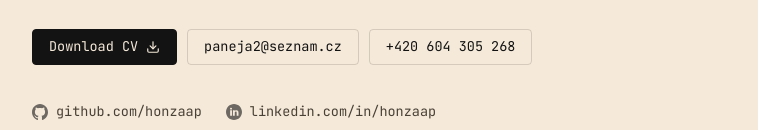
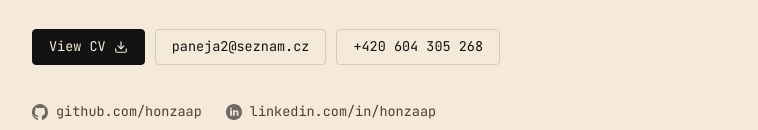
Before and after one commit to honzaap/honzaap, a website built with Vite: page portfolio.html in a window 1280 px wide. Shown: the part 328-458 px from the top of the page, without its empty margins (98-856 px from the left). Built offline with nearby package versions, Linux system fonts and the light colour scheme.

Commit message:
Style changes

```diff
--- a/portfolio.html
+++ b/portfolio.html
@@ -71,7 +71,7 @@
 
                 <div class="hero__actions">
                     <a class="btn btn--primary" href="/assets/jan-panek-eng.pdf" target="_blank">
-                        <span>Download CV</span>
+                        <span>View CV</span>
                         <svg
                             width="14"
                             height="14"
--- a/style.scss
+++ b/style.scss
@@ -205,6 +205,7 @@ h4 {
 
             &:hover {
                 color: $accent;
+                text-decoration: underline;
 
                 img {
                     opacity: 1;
```
Also changed, not shown: 1 other file.
